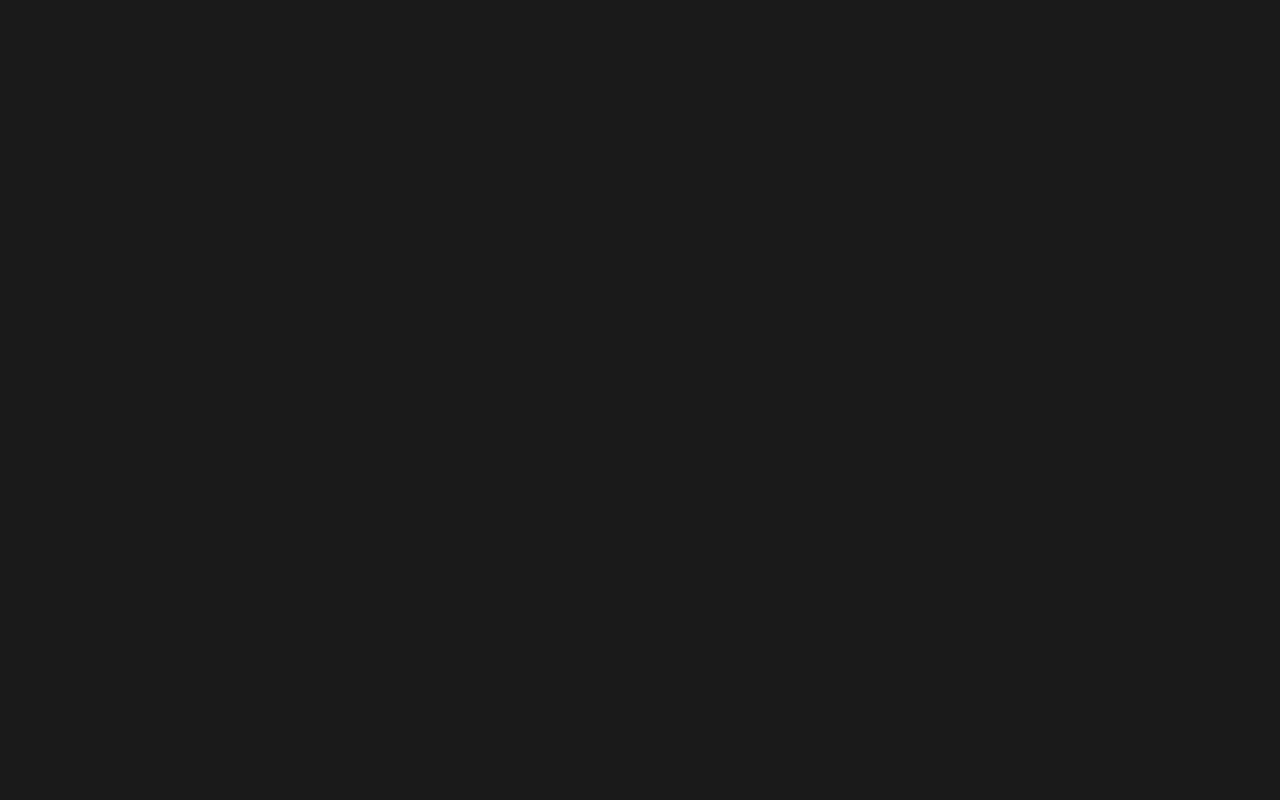
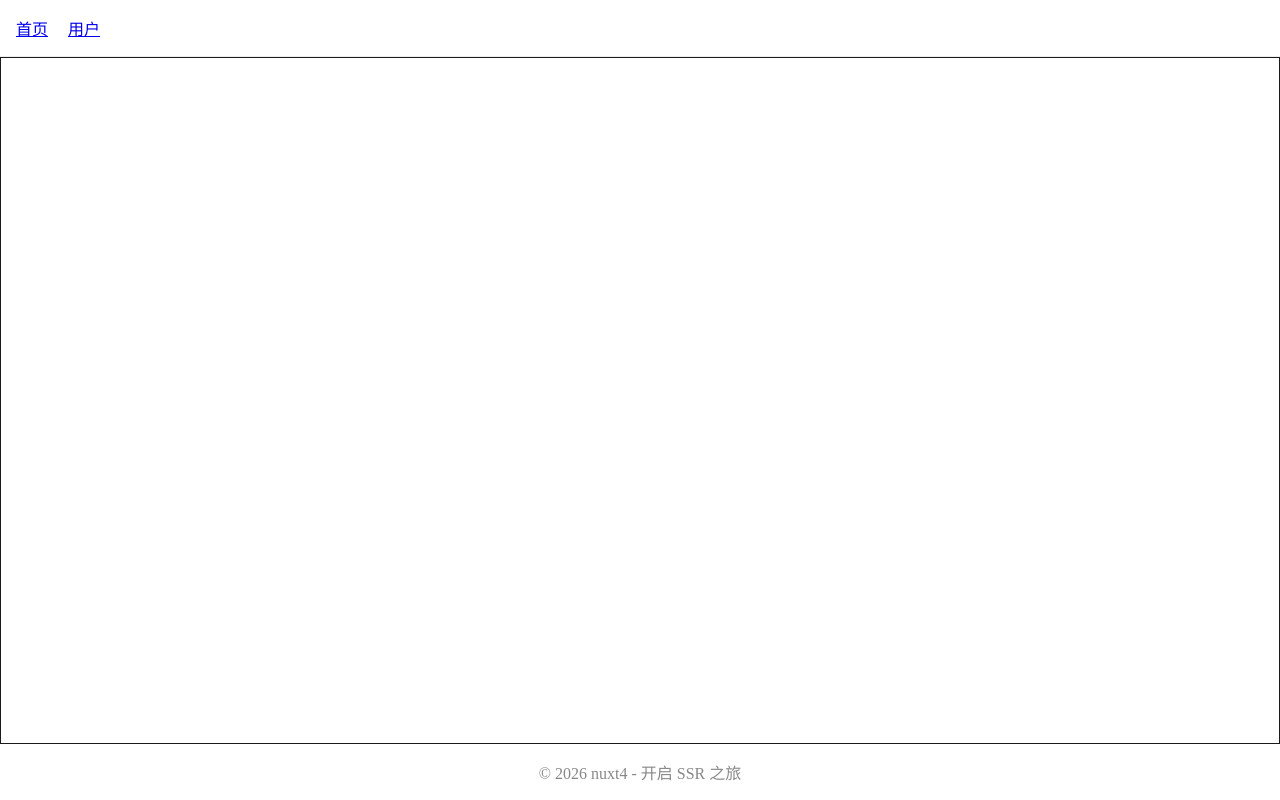
Before and after one commit to fwj-2000/nuxt-demo, a Nuxt app: page / in a window 1280 px wide. Before the commit this address had no page. Built offline with nearby package versions, Linux system fonts and the light colour scheme.

Commit message:
feat: layout顶部导航系统

```diff
--- a/app/app.vue
+++ b/app/app.vue
@@ -2,30 +2,50 @@
 // 优先级：如果页面有useHead的配置，就用自己的，没有就找父级，直到app.vue
 // （希望访问不同的页面，网站的title有不同的变化）
 useHead({
-  title: '关于我们 - 枫枫知道的网站',
-  meta: [
-    { name: 'description', content: '这是关于页面的描述，对 SEO 非常友好' }
+  "title": 'app跟组件配置（关于我们 - 枫枫知道的网站）',
+  "meta": [
+    { "name": 'description', "content": '这是关于页面的描述，对 SEO 非常友好' }
   ],
-  htmlAttrs: {
-    lang: 'zh-CN'
+  "htmlAttrs": {
+    "lang": 'zh-CN'
   },
-  bodyAttrs: {
-    class: 'article-theme-dark'
+  "bodyAttrs": {
+    "class": 'article-theme-dark'
   }
+})
+
+useSeoMeta({
+  // 基础信息
+  title: 'Nuxt 4 实战教程：从零重构博客 - 枫枫知道',
+  description: '这是一门关于如何使用 Nuxt 4 解决前后端分离 SEO 痛点的课程...',
+  keywords: 'Nuxt 4, Vue3, SSR, SEO优化, 枫枫知道',
+
+  // 社交分享 (微信、QQ、Discord等)
+  ogTitle: 'Nuxt 4 实战教程：从零重构博客',
+  ogDescription: '这是一门关于如何使用 Nuxt 4 解决前后端分离 SEO 痛点的课程...',
+  ogImage: 'https://api.fengfeng.com/covers/nuxt-tutorial.png', // 必须是绝对路径
+  ogType: 'article',
+
+  // Twitter 优化
+  twitterCard: 'summary_large_image',
+  twitterSite: '@fengfeng_zhidao',
 })
 </script>
 <template>
 
-  <div>
+  <nuxt-layout>
     <nuxt-page></nuxt-page>
-  </div>
+  </nuxt-layout>
 
 </template>
 
 
 <style>
+body{
+  margin: 0;
+}
 body.article-theme-dark {
-  background-color: #1a1a1a;
-  color: #e0e0e0;
+  //background-color: #1a1a1a;
+  //color: #e0e0e0;
 }
 </style>
--- /dev/null
+++ b/app/layouts/default.vue
@@ -0,0 +1,38 @@
+<template>
+  <div class="my-blog-layout">
+    <header>
+      <nav>
+        <NuxtLink to="/">首页</NuxtLink>
+        <NuxtLink to="/user">用户</NuxtLink>
+      </nav>
+    </header>
+
+    <main>
+      <slot />
+    </main>
+
+    <footer>
+      <p>© 2026 nuxt4 - 开启 SSR 之旅</p>
+    </footer>
+  </div>
+</template>
+
+<style scoped>
+.my-blog-layout{
+  display: flex;
+  flex-direction: column;
+  height: 100vh;
+  nav{
+    a{
+      margin-right: 20px;
+    }
+  }
+}
+/* 这里写全局通用的样式 */
+header { border-bottom: 1px solid #eee; padding: 1rem; }
+main{
+  flex: 1;
+  border: #1a1a1a 1px solid;
+}
+footer {  text-align: center; color: #888; }
+</style>
--- a/nuxt.config.ts
+++ b/nuxt.config.ts
@@ -1,5 +1,12 @@
 // https://nuxt.com/docs/api/configuration/nuxt-config
 export default defineNuxtConfig({
   compatibilityDate: '2025-07-15',
-  devtools: { enabled: true }
+  devtools: { enabled: true },
+  app:{
+    head:{
+      titleTemplate: '%s - nuxt全局配置',
+      charset: 'utf-8',
+      viewport: 'width=device-width, initial-scale=1.0',
+    }
+  }
 })
```
